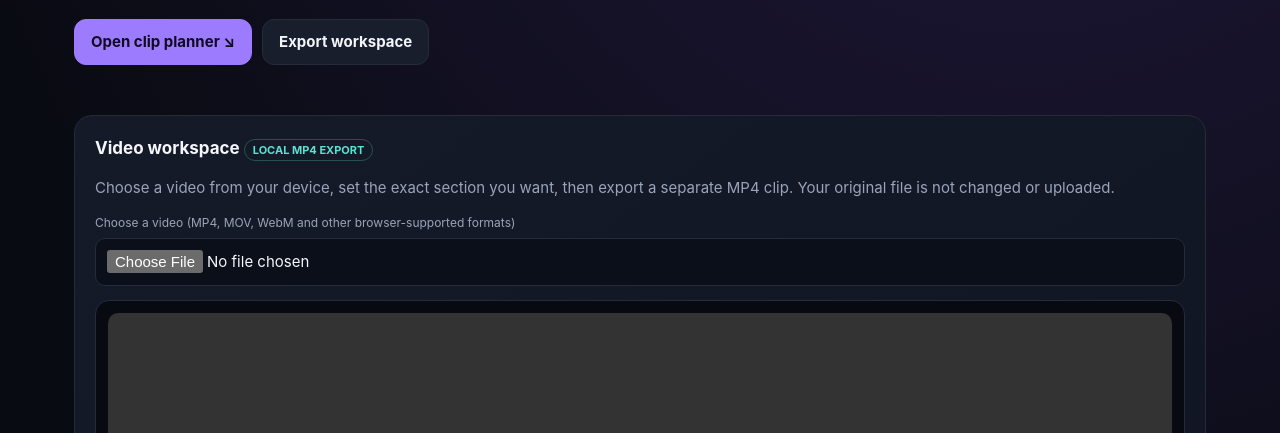
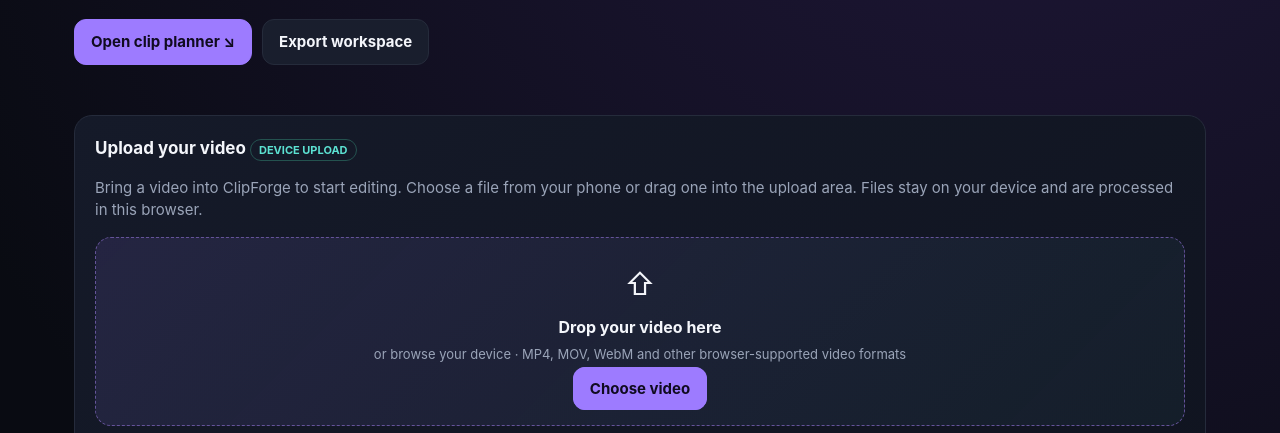
Before and after one commit to Junior04643/clipforge, a plain HTML site: page index.html in a window 1280 px wide. Shown: the part 363-796 px from the top of the page. Drawn offline with Linux system fonts and the light colour scheme.

Commit message:
Add dedicated video upload section with drag and drop

```diff
--- a/index.html
+++ b/index.html
@@ -18,15 +18,27 @@
 .video-status{font-size:13px;color:var(--muted);min-height:22px;margin-top:10px}
 .video-status.error{color:#ff9eae}.video-status.good{color:var(--cyan)}
 @media(max-width:600px){.range-grid{grid-template-columns:1fr}}
+.upload-dropzone{border:1.5px dashed #65539a;background:linear-gradient(135deg,rgba(157,123,255,.12),rgba(92,225,210,.05));border-radius:16px;padding:24px 16px;text-align:center;transition:border-color .2s,background .2s}
+.upload-dropzone.dragover{border-color:var(--cyan);background:rgba(92,225,210,.12)}
+.upload-icon{font-size:30px;margin-bottom:8px}.upload-dropzone strong{display:block;font-size:16px}.upload-dropzone p{color:var(--muted);font-size:13px;margin:6px 0 14px}.upload-input{position:absolute;width:1px;height:1px;padding:0;margin:-1px;overflow:hidden;clip:rect(0,0,0,0);white-space:nowrap;border:0}
 </style></head>
 <body><main class="shell">
 <header class="top"><div class="brand">CLIP<span>FORGE</span></div><div class="pill">CREATOR WORKSPACE · MVP 0.1</div></header>
 <section class="hero"><div class="eyebrow">From long-form to short-form</div><h1>Make every moment<br>work harder.</h1><p>Plan stronger clips, shape scroll-stopping hooks, prepare captions and organise your publishing pipeline — all in one focused workspace.</p><div class="actions"><button class="btn primary" onclick="document.querySelector('#planner').scrollIntoView({behavior:'smooth'})">Open clip planner ↘</button><button class="btn" onclick="exportBackup()">Export workspace</button></div></section>
 <section class="grid">
+<article class="card full" id="uploadSection">
+<h2>Upload your video <span class="tag">DEVICE UPLOAD</span></h2>
+<p class="muted">Bring a video into ClipForge to start editing. Choose a file from your phone or drag one into the upload area. Files stay on your device and are processed in this browser.</p>
+<div class="upload-dropzone" id="uploadDropzone" role="group" aria-label="Video upload area">
+<div class="upload-icon" aria-hidden="true">⇧</div><strong>Drop your video here</strong><p>or browse your device · MP4, MOV, WebM and other browser-supported video formats</p>
+<label class="btn primary" for="videoFile">Choose video</label>
+<input class="upload-input" id="videoFile" type="file" accept="video/*" aria-label="Choose a video file">
+</div>
+<p class="video-status">Tip: start with a short video for smoother processing on a phone.</p>
+</article>
 <article class="card full" id="videoEditor">
 <h2>Video workspace <span class="tag">LOCAL MP4 EXPORT</span></h2>
-<p class="muted">Choose a video from your device, set the exact section you want, then export a separate MP4 clip. Your original file is not changed or uploaded.</p>
-<div class="field"><label for="videoFile">Choose a video (MP4, MOV, WebM and other browser-supported formats)</label><input id="videoFile" type="file" accept="video/*"></div>
+<p class="muted">Your selected video appears below. Set the exact section you want, preview it, then export a separate MP4 clip. Your original file is not changed or uploaded.</p>
 <div class="video-stage">
 <video id="sourceVideo" controls playsinline preload="metadata" hidden></video>
 <div id="videoEmpty" class="empty">Your video preview will appear here after you select a file.</div>
@@ -52,7 +64,7 @@
 <article class="card half"><h2>Hook starters</h2><p class="muted">Use these as starting points; make them accurate to your video.</p><div class="list" id="templates"></div></article>
 <article class="card half"><h2>Caption cue editor</h2><p class="muted">Build subtitle cues and export an SRT file for your editor.</p><div class="field"><label>Caption text</label><textarea id="captionText" placeholder="Type one caption line..."></textarea></div><div class="row"><div class="field"><label>Start (seconds)</label><input id="capStart" type="number" min="0" value="0"></div><div class="field"><label>End (seconds)</label><input id="capEnd" type="number" min="0" value="3"></div></div><button class="btn" onclick="addCaption()">＋ Add caption cue</button><div id="captions" class="list"></div><button class="btn" style="margin-top:12px" onclick="exportSrt()">Export SRT</button></article>
 <article class="card half"><h2>Publishing queue</h2><p class="muted">Track what needs to happen next.</p><div class="field"><label>Post title</label><input id="postTitle" placeholder="A lesson I wish I knew earlier"></div><div class="row"><div class="field"><label>Platform</label><select id="postPlatform"><option>TikTok</option><option>YouTube Shorts</option><option>Instagram Reels</option></select></div><div class="field"><label>Target date</label><input id="postDate" type="date"></div></div><button class="btn" onclick="addPost()">＋ Add to queue</button><div id="posts" class="list"></div></article>
-</section><footer class="footer">ClipForge · A practical creator-planning MVP. Video rendering and AI processing are not included in this version.</footer>
+</section><footer class="footer">ClipForge · Creator workspace with local video upload and browser-based MP4 clip export. AI transcription and automated highlight detection are not included yet.</footer>
 </main>
 <script>
 const KEY='clipforge-mvp-v1';let state=JSON.parse(localStorage.getItem(KEY)||'{"clips":[],"captions":[],"posts":[]}');
@@ -74,5 +86,7 @@ function download(name,data,type){let a=document.createElement('a'),u=URL.create
 function exportSrt(){download('clipforge-captions.srt',state.captions.map((x,i)=>(i+1)+'\n'+stamp(x.start)+' --> '+stamp(x.end)+'\n'+x.text).join('\n\n'),'text/plain')}
 function exportBackup(){download('clipforge-backup.json',JSON.stringify(state,null,2),'application/json')}
 render();
+</script><script>
+(() => { const zone=document.getElementById("uploadDropzone"); const input=document.getElementById("videoFile"); if(!zone||!input)return; ["dragenter","dragover"].forEach(type=>zone.addEventListener(type,event=>{event.preventDefault();zone.classList.add("dragover")})); ["dragleave","drop"].forEach(type=>zone.addEventListener(type,event=>{event.preventDefault();zone.classList.remove("dragover")})); zone.addEventListener("drop",event=>{const file=event.dataTransfer&&event.dataTransfer.files&&event.dataTransfer.files[0];if(!file)return;if(!file.type.startsWith("video/")){alert("Please drop a video file.");return;}const transfer=new DataTransfer();transfer.items.add(file);input.files=transfer.files;input.dispatchEvent(new Event("change",{bubbles:true}));}); })();
 </script><script src="./video-editor.js"></script>
 </body></html>
```
